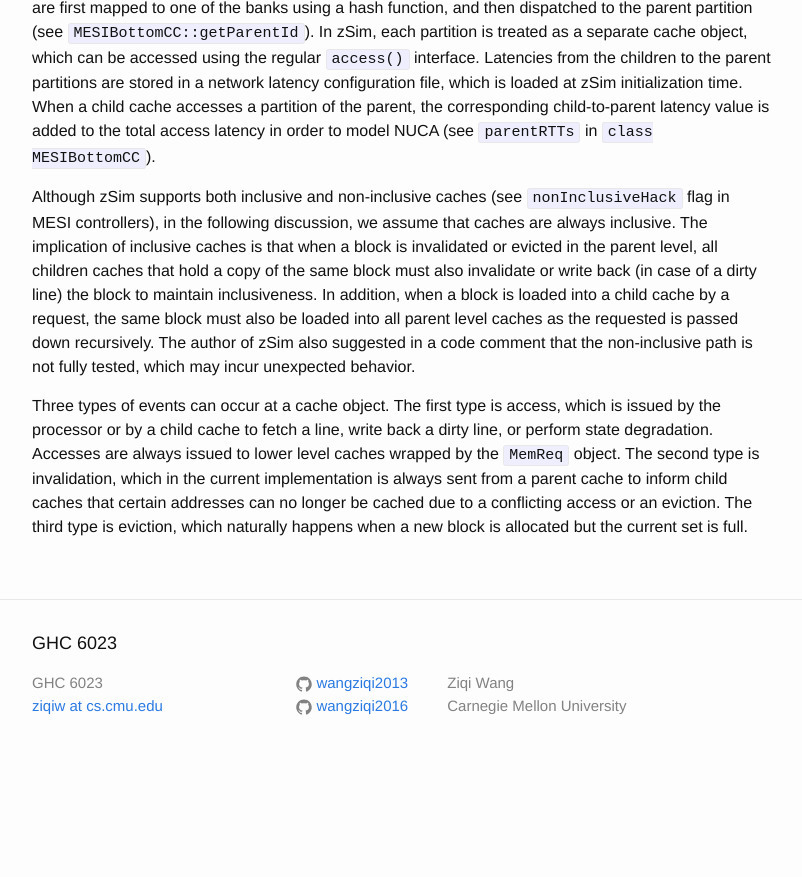
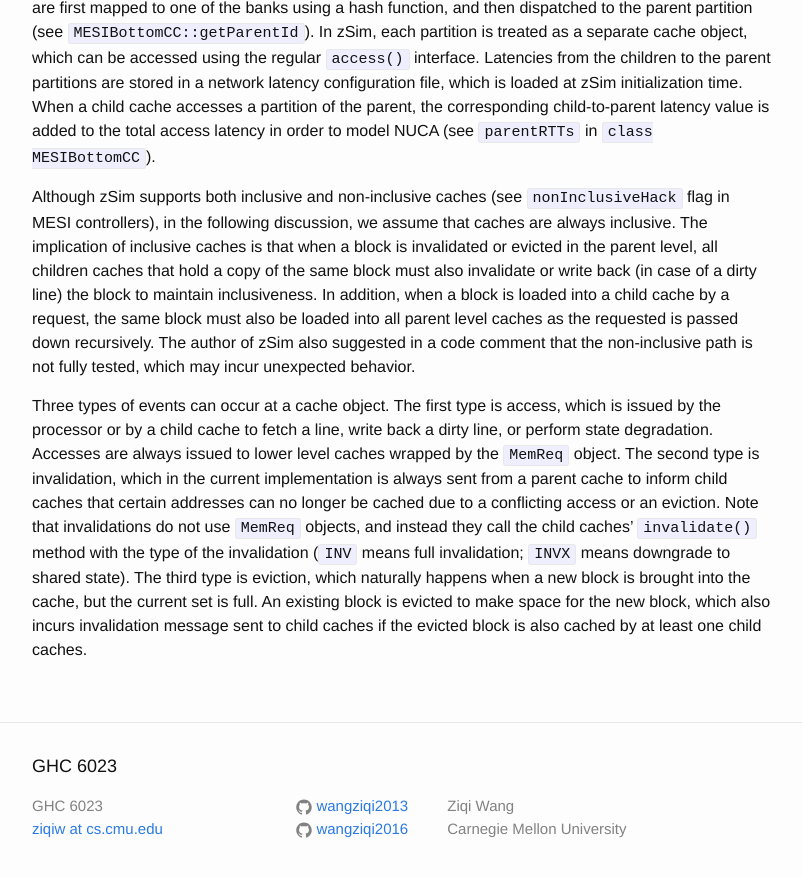
Before and after one commit to wangziqi2013/wangziqi2013.github.io, a Jekyll site: the page built from _posts/2019-12-24-understand-zsim-cc-sim.markdown, in a window 1280 px wide and 900 px high, scrolled down 3413 px. Shown: the top 877 px of the window, without its empty margins (238-1040 px from the left). Built offline with Jekyll 4.4.1, drawn with Linux system fonts in a browser that asks for light colours; before the commit the page ends 4190 px from its top, so only the background shows below that.

Commit message:
Adding events

```diff
--- a/_posts/2019-12-24-understand-zsim-cc-sim.markdown
+++ b/_posts/2019-12-24-understand-zsim-cc-sim.markdown
@@ -143,5 +143,8 @@ Three types of events can occur at a cache object. The first type is access, whi
 child cache to fetch a line, write back a dirty line, or perform state degradation. Accesses are always issued to lower
 level caches wrapped by the `MemReq` object. The second type is invalidation, which in the current implementation
 is always sent from a parent cache to inform child caches that certain addresses can no longer be cached due to a
-conflicting access or an eviction. The third type is eviction, which naturally happens when a new block is allocated
-but the current set is full.
+conflicting access or an eviction. Note that invalidations do not use `MemReq` objects, and instead they call the child
+caches' `invalidate()` method with the type of the invalidation (`INV` means full invalidation; `INVX` means downgrade to
+shared state). The third type is eviction, which naturally happens when a new block is brought into the cache, but the
+current set is full. An existing block is evicted to make space for the new block, which also incurs invalidation
+message sent to child caches if the evicted block is also cached by at least one child caches.
```
